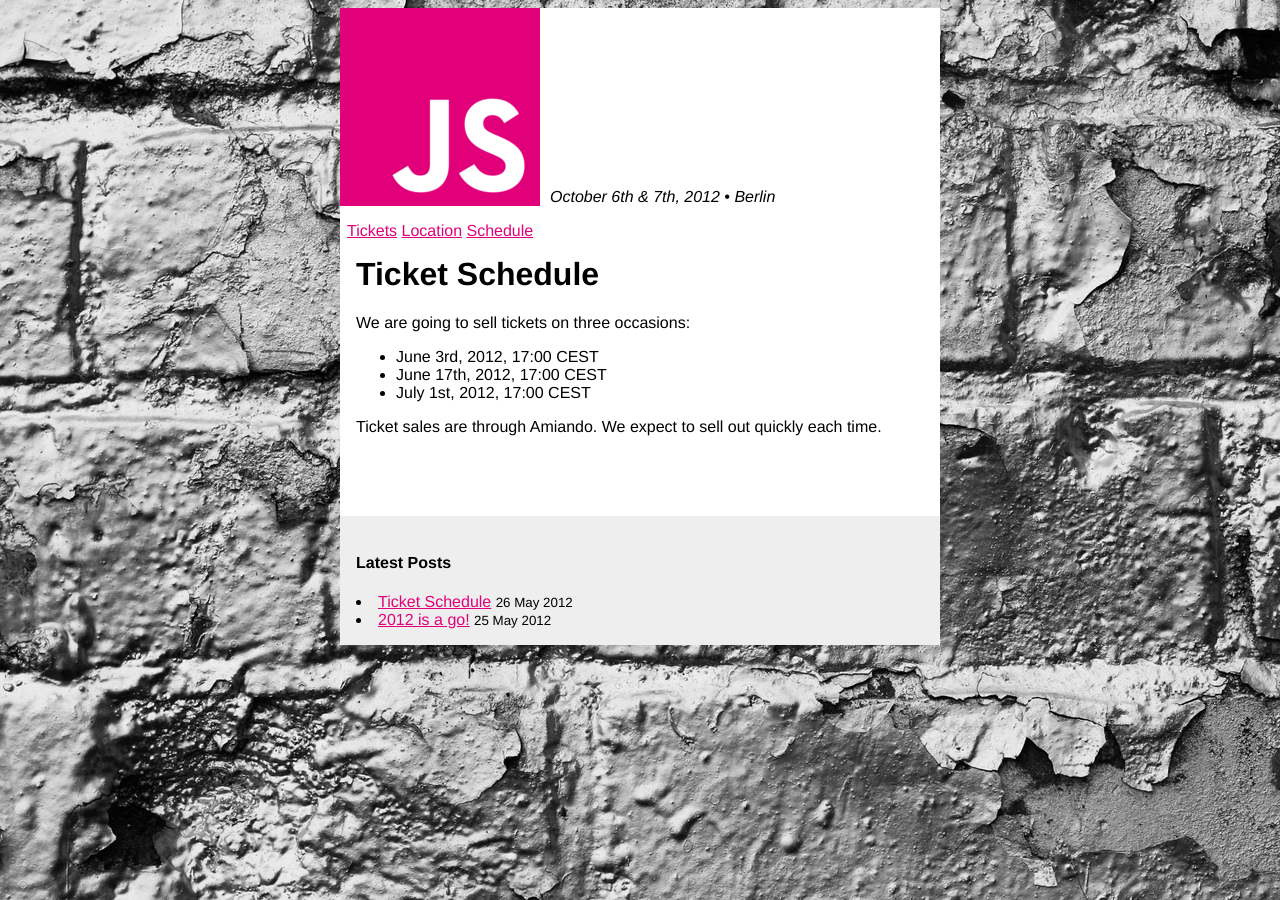
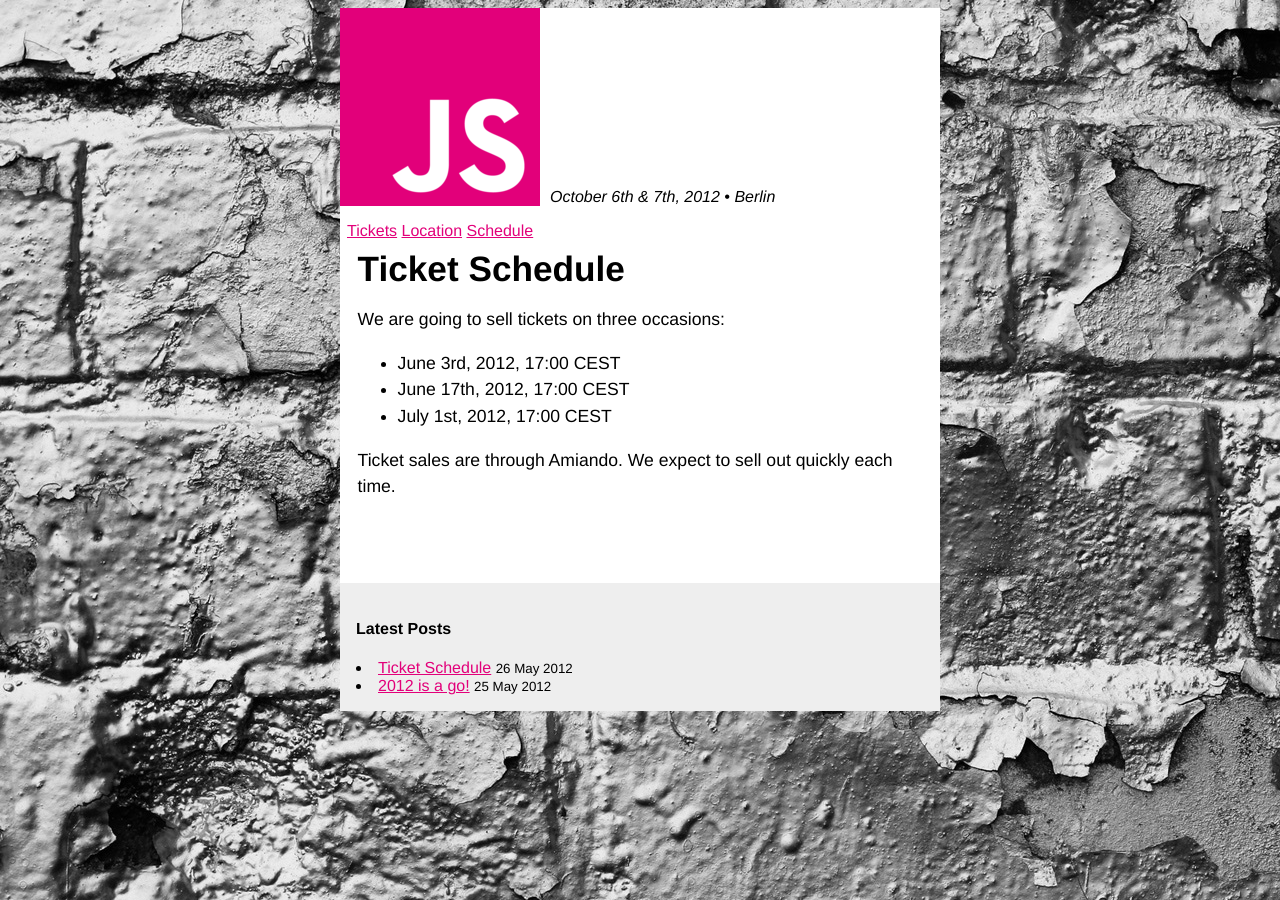
Before and after one commit to jsconf/2012.jsconf.eu, a Jekyll site: the page built from index.html, in a window 1280 px wide. Built offline with Jekyll 4.4.1, drawn with Linux system fonts in a browser that asks for light colours.

Commit message:
make helvetica look ok

```diff
--- a/_layouts/main.html
+++ b/_layouts/main.html
@@ -37,6 +37,10 @@
     /* colour */
     background: #FFFFFF;
   }
+  #content {
+    font-size:1.1em;
+    line-height:1.5em;
+  }
   #content, aside {
     margin:0;
     padding: 0 1em 1em 1em;
```
